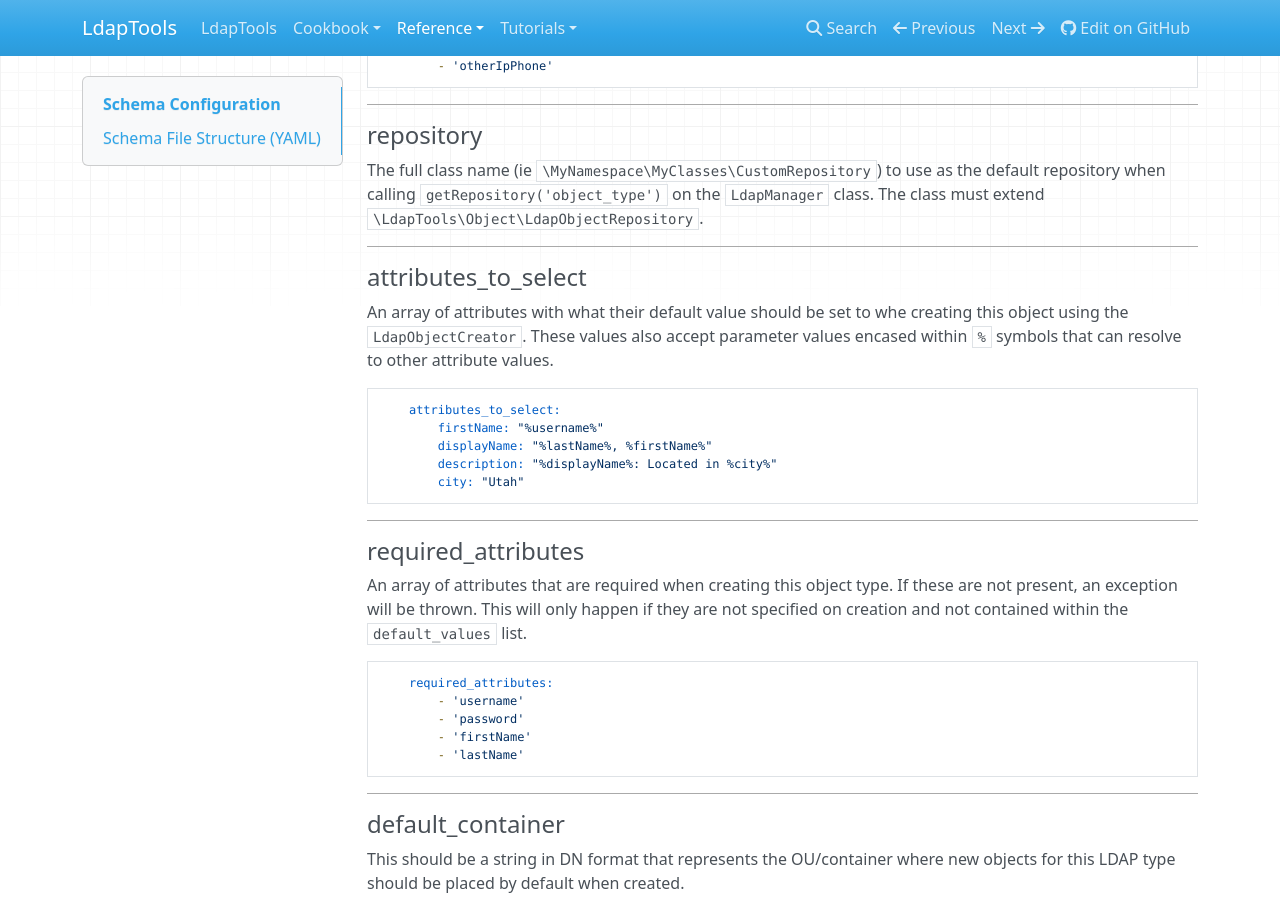
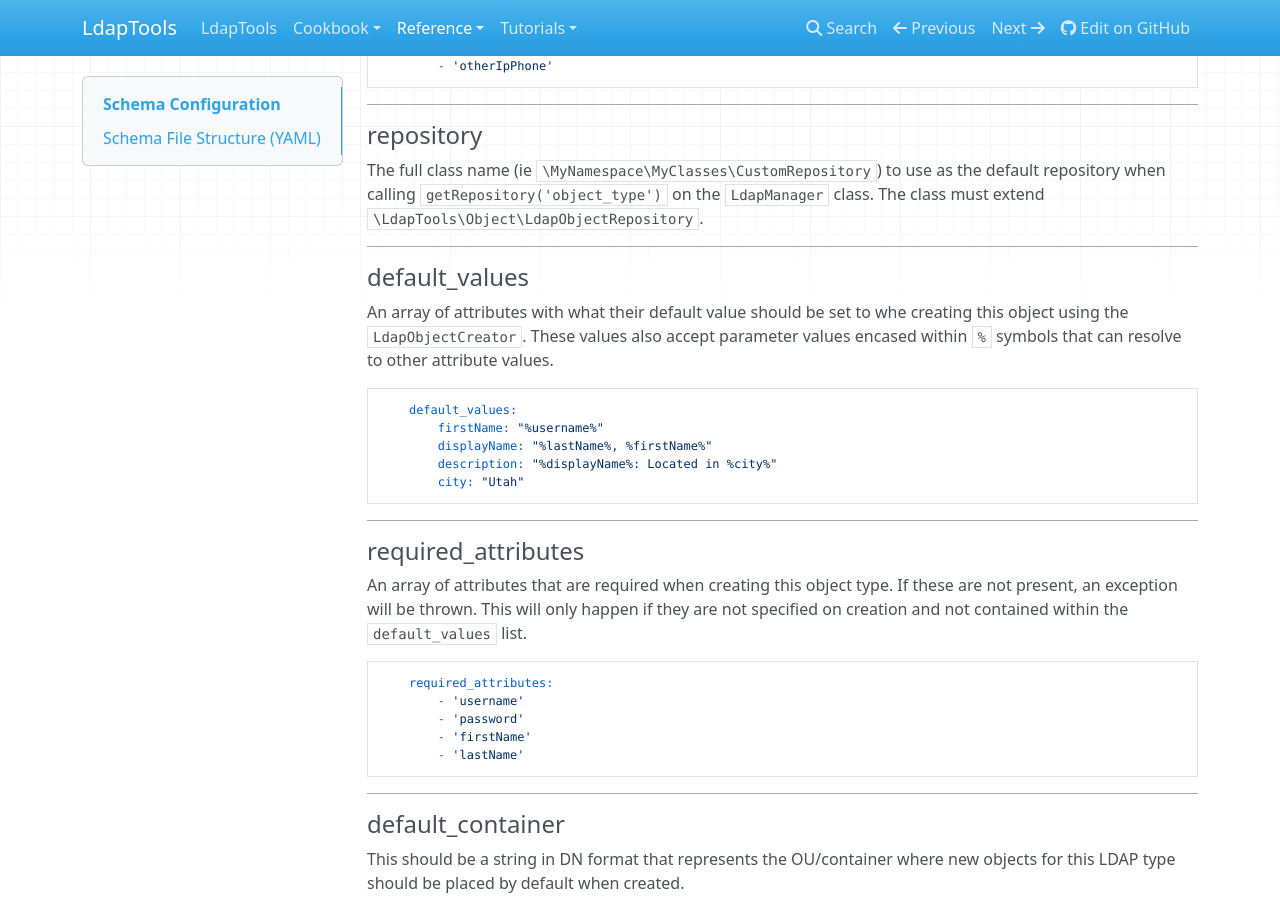
Before and after one commit to ldaptools/ldaptools, an MkDocs documentation site: the page built from docs/en/reference/Schema-Configuration.md, in a window 1280 px wide and 900 px high, scrolled down 2659 px. Built offline with MkDocs 1.6.1, drawn with Linux system fonts in a browser that asks for light colours; nearby versions of some CDN libraries.

Commit message:
Correct 'default_values' reference in the docs.

````diff
--- a/docs/en/reference/Schema-Configuration.md
+++ b/docs/en/reference/Schema-Configuration.md
@@ -143,14 +143,14 @@ The full class name (ie `\MyNamespace\MyClasses\CustomRepository`) to use as the
  `getRepository('object_type')` on the `LdapManager` class. The class must extend `\LdapTools\Object\LdapObjectRepository`.
 
 --------------------
-#### attributes_to_select
+#### default_values
 
 An array of attributes with what their default value should be set to whe creating this object using the
 `LdapObjectCreator`. These values also accept parameter values encased within `%` symbols that can resolve to other
 attribute values.
 
 ```yaml
-    attributes_to_select:
+    default_values:
         firstName: "%username%"
         displayName: "%lastName%, %firstName%"
         description: "%displayName%: Located in %city%"
````
